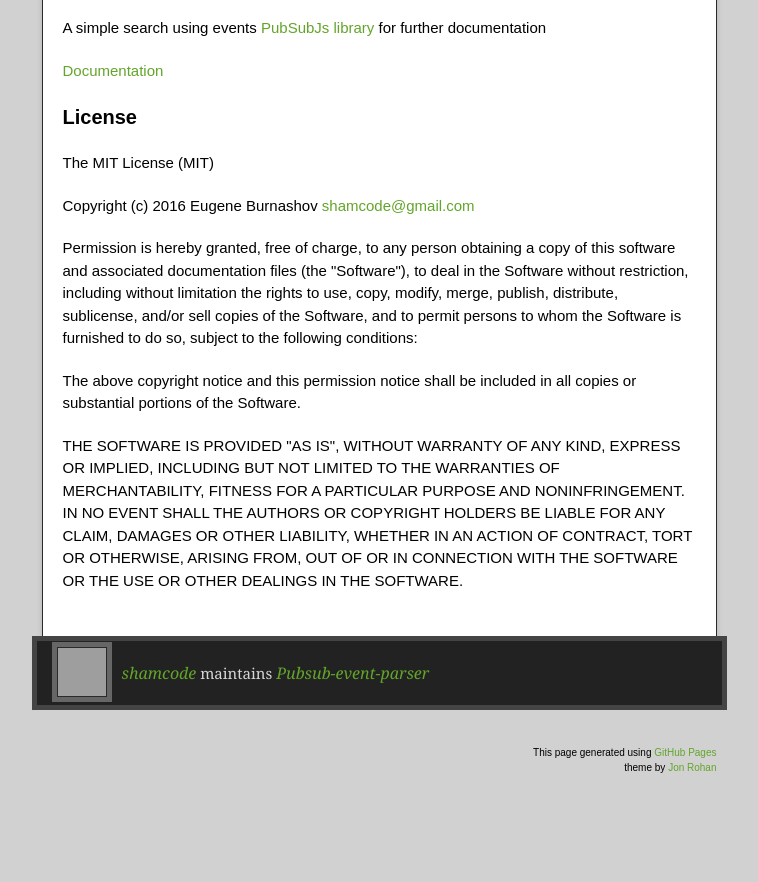
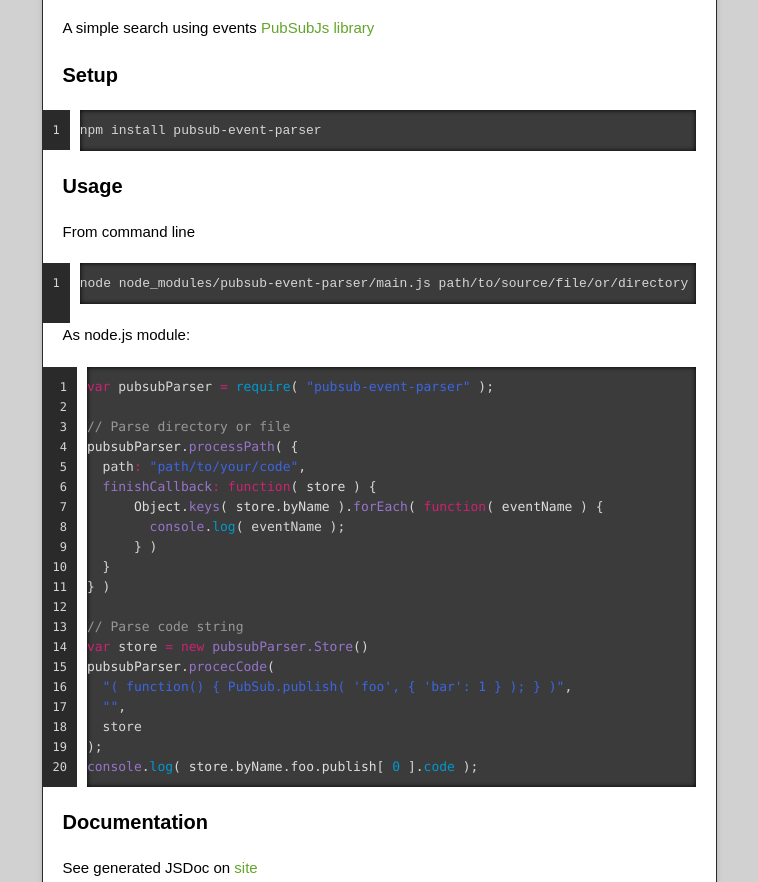
Before and after one commit to shamcode/pubsub-event-parser, a plain HTML site: page index.html in a window 1280 px wide. Shown: the part 644-1526 px from the top of the page, without its empty margins (261-1019 px from the left). Drawn offline with nearby package versions, Linux system fonts and the light colour scheme; grey boxes are pictures that could not be loaded.

```diff
--- a/index.html
+++ b/index.html
@@ -41,9 +41,49 @@
 
 <p><a href="https://travis-ci.org/shamcode/pubsub-event-parser"><img src="https://travis-ci.org/shamcode/pubsub-event-parser.svg?branch=master" alt="Build Status"></a></p>
 
-<p>A simple search using events <a href="https://github.com/mroderick/PubSubJS">PubSubJs library</a> for further documentation</p>
+<p>A simple search using events <a href="https://github.com/mroderick/PubSubJS">PubSubJs library</a></p>
 
-<p><a href="http://shamcode.github.io/pubsub-event-parser/docs/index.html">Documentation</a></p>
+<h3>
+<a id="setup" class="anchor" href="#setup" aria-hidden="true"><span class="octicon octicon-link"></span></a>Setup</h3>
+
+<pre><code>npm install pubsub-event-parser
+</code></pre>
+
+<h3>
+<a id="usage" class="anchor" href="#usage" aria-hidden="true"><span class="octicon octicon-link"></span></a>Usage</h3>
+
+<p>From command line </p>
+
+<pre><code>node node_modules/pubsub-event-parser/main.js path/to/source/file/or/directory
+</code></pre>
+
+<p>As node.js module:</p>
+
+<div class="highlight highlight-source-js"><pre><span class="pl-k">var</span> pubsubParser <span class="pl-k">=</span> <span class="pl-c1">require</span>( <span class="pl-s"><span class="pl-pds">"</span>pubsub-event-parser<span class="pl-pds">"</span></span> );
+
+<span class="pl-c">// Parse directory or file</span>
+<span class="pl-smi">pubsubParser</span>.<span class="pl-en">processPath</span>( {
+  path<span class="pl-k">:</span> <span class="pl-s"><span class="pl-pds">"</span>path/to/your/code<span class="pl-pds">"</span></span>,
+  <span class="pl-en">finishCallback</span><span class="pl-k">:</span> <span class="pl-k">function</span>( <span class="pl-smi">store</span> ) {
+      <span class="pl-smi">Object</span>.<span class="pl-en">keys</span>( <span class="pl-smi">store</span>.<span class="pl-smi">byName</span> ).<span class="pl-en">forEach</span>( <span class="pl-k">function</span>( <span class="pl-smi">eventName</span> ) {
+        <span class="pl-en">console</span>.<span class="pl-c1">log</span>( eventName );
+      } )
+  }
+} )
+
+<span class="pl-c">// Parse code string</span>
+<span class="pl-k">var</span> store <span class="pl-k">=</span> <span class="pl-k">new</span> <span class="pl-en">pubsubParser.Store</span>()
+<span class="pl-smi">pubsubParser</span>.<span class="pl-en">procecCode</span>(
+  <span class="pl-s"><span class="pl-pds">"</span>( function() { PubSub.publish( 'foo', { 'bar': 1 } ); } )<span class="pl-pds">"</span></span>,
+  <span class="pl-s"><span class="pl-pds">"</span><span class="pl-pds">"</span></span>,
+  store
+);
+<span class="pl-en">console</span>.<span class="pl-c1">log</span>( <span class="pl-smi">store</span>.<span class="pl-smi">byName</span>.<span class="pl-smi">foo</span>.<span class="pl-smi">publish</span>[ <span class="pl-c1">0</span> ].<span class="pl-c1">code</span> );</pre></div>
+
+<h3>
+<a id="documentation" class="anchor" href="#documentation" aria-hidden="true"><span class="octicon octicon-link"></span></a>Documentation</h3>
+
+<p>See generated JSDoc on <a href="http://shamcode.github.io/pubsub-event-parser/docs/index.html">site</a></p>
 
 <h3>
 <a id="license" class="anchor" href="#license" aria-hidden="true"><span class="octicon octicon-link"></span></a>License</h3>
```
Also changed, not shown: params.json (+1 -1 lines).
